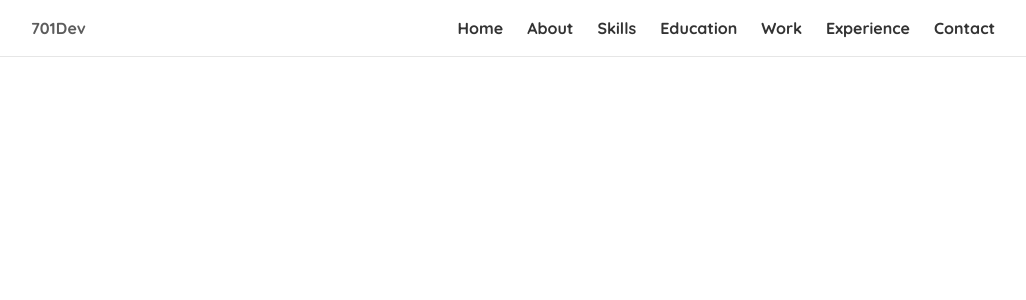
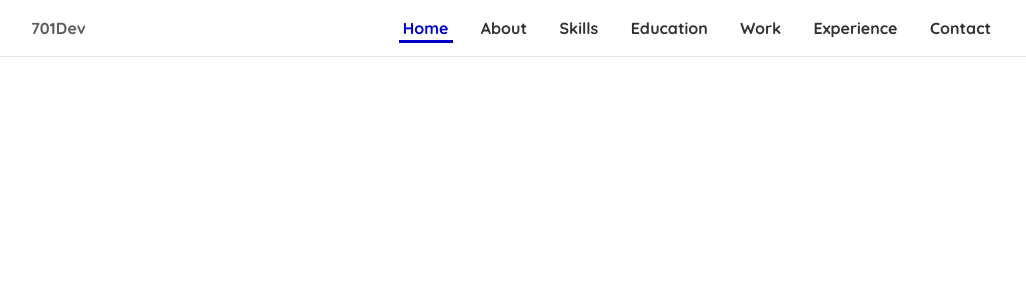
Before and after one commit to ziddou701/701dev, a React (Create React App) app: page / in a window 1280 px wide. Shown: the top 300 px of the page, without its empty margins (97-1123 px from the left). Built offline with nearby package versions, Linux system fonts and the light colour scheme.

Commit message:
Added Active Links

```diff
--- a/package.json
+++ b/package.json
@@ -9,6 +9,7 @@
     "@testing-library/user-event": "^13.5.0",
     "react": "^18.2.0",
     "react-dom": "^18.2.0",
+    "react-router-dom": "6.4",
     "react-scripts": "5.0.1",
     "web-vitals": "^2.1.4"
   },
--- a/src/App.js
+++ b/src/App.js
@@ -1,10 +1,15 @@
 import './App.css';
+import { BrowserRouter as Router, Route, Routes } from 'react-router-dom';
 import TopNavBar from './Components/TopNavBar';
 
 function App() {
   return (
     <div className="App">
-      <TopNavBar/>
+        <Router>
+          <TopNavBar/>
+            <Routes>
+            </Routes>
+        </Router>
     </div>
   );
 }
--- a/src/Components/TopNavBar.js
+++ b/src/Components/TopNavBar.js
@@ -1,3 +1,4 @@
+import { NavLink } from "react-router-dom";
 const TopNavBar = () => {
     return (
         <div className="position-absolute top-0 py-4 bg-[#fff] border-b border-[#e6e6e6]">
@@ -7,13 +8,15 @@ const TopNavBar = () => {
                     <p className="mr-auto ml-32 font-bold text-[#5c5c5c]"> 701Dev </p>
                 </div>
                 <div className="flex flex-row ml-auto mr-44 font-bold">
-                    <p className="px-3" >Home</p>
-                    <p className="px-3" >About</p>
-                    <p className="px-3" >Skills</p>
-                    <p className="px-3" >Education</p>
-                    <p className="px-3" >Work</p>
-                    <p className="px-3" >Experience</p>
-                    <p className="px-3" >Contact</p>
+                    <nav className="TopNavBar">
+                    <NavLink to='/'className="mx-3 pl-1"> Home </NavLink>
+                    <NavLink to='/Home'className="mx-3 pl-1"> About </NavLink>
+                    <NavLink to='/Home'className="mx-3 pl-1"> Skills </NavLink>
+                    <NavLink to='/Home'className="mx-3 pl-1"> Education </NavLink>
+                    <NavLink to='/Home'className="mx-3 pl-1"> Work </NavLink>
+                    <NavLink to='/Home'className="mx-3 pl-1"> Experience </NavLink>
+                    <NavLink to='/Home'className="mx-3 px-1"> Contact </NavLink>
+                    </nav>
                 </div>
             </div>
         </div>
--- a/src/index.css
+++ b/src/index.css
@@ -10,3 +10,12 @@
   font-family: "Quicksand";
   color: #333;
 }
+
+.TopNavBar a.active
+{
+  color: #00c;
+  border-bottom: #00c;
+  border-style: solid;
+  padding-bottom: 0.1em;
+
+}
```
Also changed, not shown: 1 other file (tests, documents, lock files or other folders).
